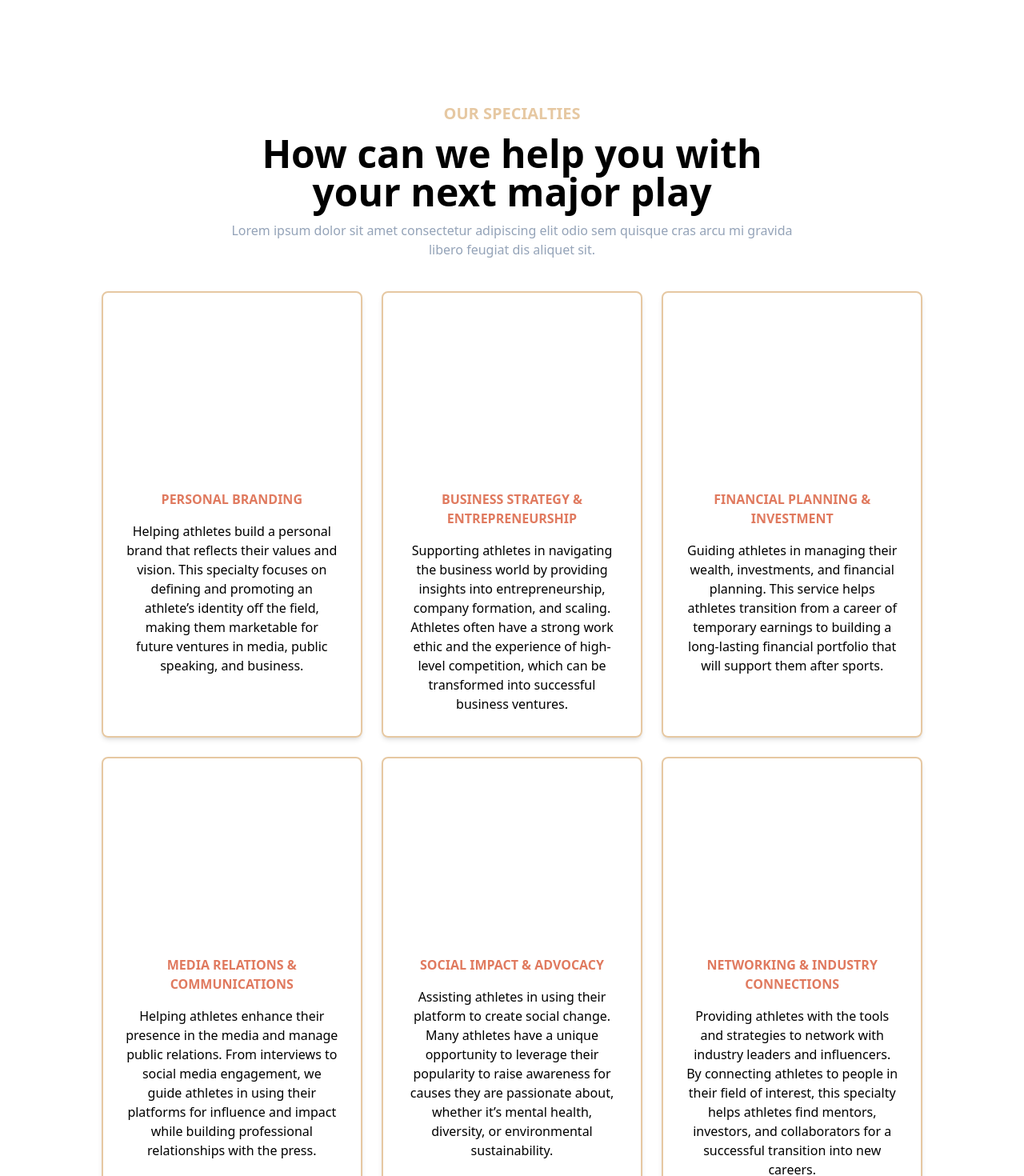
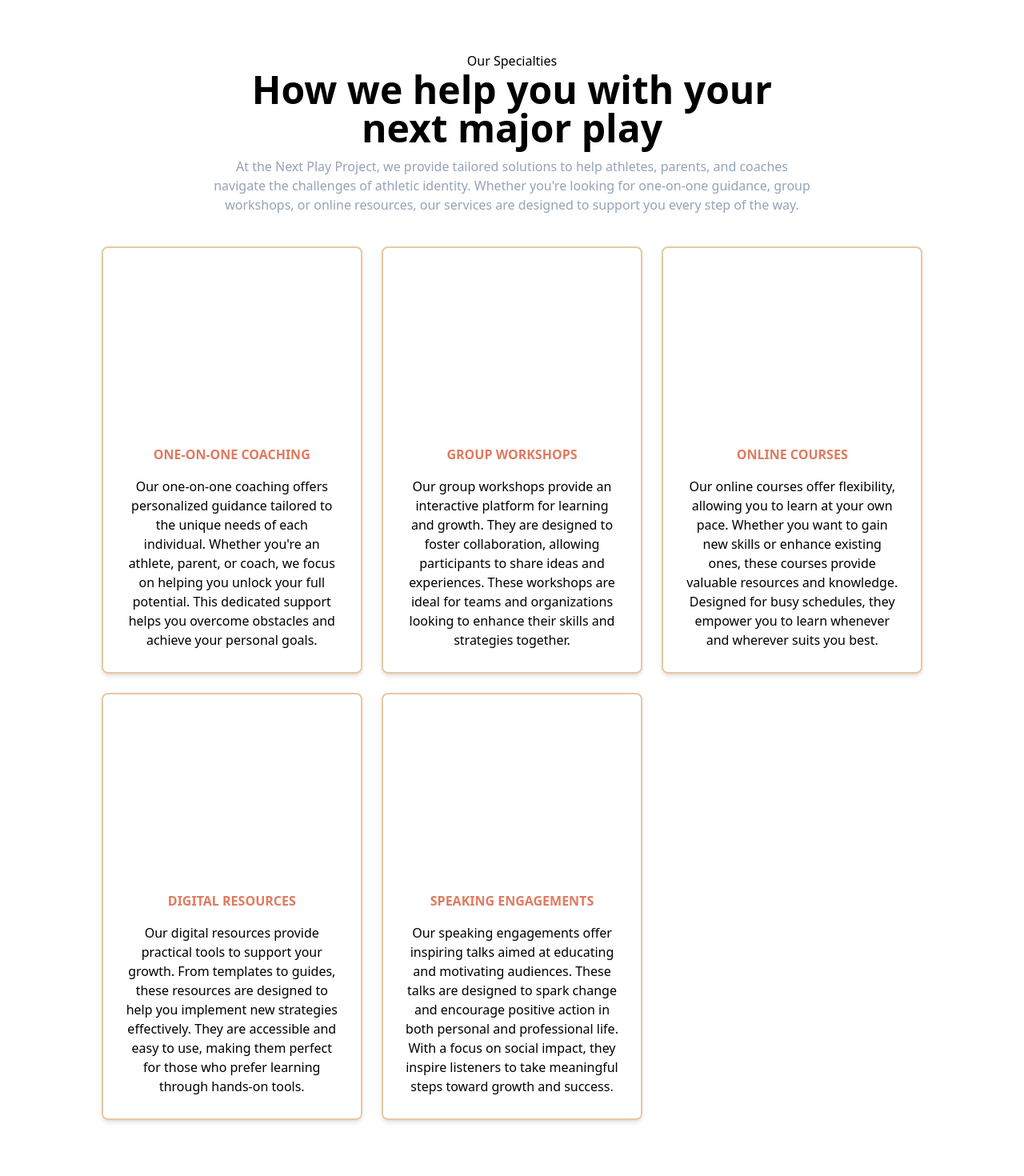
Before and after one commit to drethedevjs/next-play, a Vue app: page / in a window 1280 px wide. Shown: the part 920-2390 px from the top of the page at 80% size. Built offline with nearby package versions, Linux system fonts and the light colour scheme; some icons are missing.

Commit message:
Updated the specialties data with client's content.

```diff
--- a/src/components/Specialties.vue
+++ b/src/components/Specialties.vue
@@ -8,29 +8,25 @@ import { ref } from 'vue';
 import specialties from '../data/specialties';
 
 const specs = ref<ISpecialty[]>(specialties);
-export default {
 
-}
 </script>
 
 <template>
   <div class="spec-container">
     <div class="heading-intro">
-      <h1>Our Specialties</h1>
-      <h2>How can we help you with your next major play</h2>
-      <p>Lorem ipsum dolor sit amet consectetur adipiscing elit odio sem quisque cras arcu mi gravida libero feugiat dis aliquet sit.</p>
+      <h1 class="pane-header">Our Specialties</h1>
+      <h2>How we help you with your next major play</h2>
+      <p>At the Next Play Project, we provide tailored solutions to help athletes, parents, and coaches navigate the challenges of athletic identity.
+        Whether you're looking for one-on-one guidance, group workshops, or online resources, our services are designed to support you every step of the way.
+      </p>
     </div>
-    <div class="grid sm:grid-cols-2 lg:grid-cols-3 grid-cols-1 gap-6 mt-10 w-full xl:w-11/12 xl:mx-auto">
+    <div id="objective-card-container">
       <ObjectiveCard v-for="spec in specs" :specialty="spec" key="spec.id" />
     </div>
   </div>
 </template>
 
 <style scoped>
-  h1 {
-    @apply uppercase font-semibold mb-3 text-primary text-xl;
-  }
-
   h2 {
     @apply text-4xl sm:text-5xl mb-3 font-bold;
   }
@@ -39,8 +35,12 @@ export default {
     @apply text-slate-400;
   }
 
+  #objective-card-container {
+    @apply grid sm:grid-cols-2 lg:grid-cols-3 grid-cols-1 gap-6 mt-10 w-full xl:w-11/12 xl:mx-auto;
+  }
+
   .spec-container {
-    @apply lg:py-52 py-24 sm:px-20 px-8;
+    @apply lg:py-36 py-24 sm:px-20 px-8;
   }
 
   .heading-intro {
--- a/src/data/specialties.ts
+++ b/src/data/specialties.ts
@@ -1,49 +1,42 @@
 import ISpecialty from "../interfaces/ISpecialty";
 // Importing HugeIcon components (replace with actual icon library imports if necessary)
-import { Agreement02Icon, Briefcase01Icon, Megaphone01Icon, PresentationLineChart02Icon, UserCircleIcon, UserGroupIcon } from 'hugeicons-vue';
+import { FileAttachmentIcon, LaptopIcon, Mic01Icon, UserCircleIcon, UserGroupIcon } from 'hugeicons-vue';
 
 const specialties: ISpecialty[] = [
   {
     id: 1,
     iconUrl: "/icons/personal-branding.svg",
-    name: "Personal Branding",
-    description: "Helping athletes build a personal brand that reflects their values and vision. This specialty focuses on defining and promoting an athlete’s identity off the field, making them marketable for future ventures in media, public speaking, and business.",
-    hugeIcon: UserCircleIcon // HugeIcon component for personal branding
+    name: "One-on-One Coaching",
+    description: "Our one-on-one coaching offers personalized guidance tailored to the unique needs of each individual. Whether you're an athlete, parent, or coach, we focus on helping you unlock your full potential. This dedicated support helps you overcome obstacles and achieve your personal goals.",
+    hugeIcon: UserCircleIcon // Huge Icon for personal branding
   },
   {
     id: 2,
     iconUrl: "/icons/business-strategy.svg",
-    name: "Business Strategy & Entrepreneurship",
-    description: "Supporting athletes in navigating the business world by providing insights into entrepreneurship, company formation, and scaling. Athletes often have a strong work ethic and the experience of high-level competition, which can be transformed into successful business ventures.",
-    hugeIcon: Briefcase01Icon // HugeIcon component for business strategy
+    name: "Group Workshops",
+    description: "Our group workshops provide an interactive platform for learning and growth. They are designed to foster collaboration, allowing participants to share ideas and experiences. These workshops are ideal for teams and organizations looking to enhance their skills and strategies together.",
+    hugeIcon: UserGroupIcon // Huge Icon for group collaboration
   },
   {
     id: 3,
     iconUrl: "/icons/financial-planning.svg",
-    name: "Financial Planning & Investment",
-    description: "Guiding athletes in managing their wealth, investments, and financial planning. This service helps athletes transition from a career of temporary earnings to building a long-lasting financial portfolio that will support them after sports.",
-    hugeIcon: PresentationLineChart02Icon // HugeIcon component for financial planning
+    name: "Online Courses",
+    description: "Our online courses offer flexibility, allowing you to learn at your own pace. Whether you want to gain new skills or enhance existing ones, these courses provide valuable resources and knowledge. Designed for busy schedules, they empower you to learn whenever and wherever suits you best.",
+    hugeIcon: LaptopIcon // Huge Icon for learning and online courses
   },
   {
     id: 4,
     iconUrl: "/icons/media-and-communications.svg",
-    name: "Media Relations & Communications",
-    description: "Helping athletes enhance their presence in the media and manage public relations. From interviews to social media engagement, we guide athletes in using their platforms for influence and impact while building professional relationships with the press.",
-    hugeIcon: Megaphone01Icon // HugeIcon component for media relations
+    name: "Digital Resources",
+    description: "Our digital resources provide practical tools to support your growth. From templates to guides, these resources are designed to help you implement new strategies effectively. They are accessible and easy to use, making them perfect for those who prefer learning through hands-on tools.",
+    hugeIcon: FileAttachmentIcon // Huge Icon for digital tools/resources
   },
   {
     id: 5,
     iconUrl: "/icons/social-impact.svg",
-    name: "Social Impact & Advocacy",
-    description: "Assisting athletes in using their platform to create social change. Many athletes have a unique opportunity to leverage their popularity to raise awareness for causes they are passionate about, whether it’s mental health, diversity, or environmental sustainability.",
-    hugeIcon: Agreement02Icon // HugeIcon component for social impact
-  },
-  {
-    id: 6,
-    iconUrl: "/icons/networking.svg",
-    name: "Networking & Industry Connections",
-    description: "Providing athletes with the tools and strategies to network with industry leaders and influencers. By connecting athletes to people in their field of interest, this specialty helps athletes find mentors, investors, and collaborators for a successful transition into new careers.",
-    hugeIcon: UserGroupIcon // HugeIcon component for networking and connections
+    name: "Speaking Engagements",
+    description: "Our speaking engagements offer inspiring talks aimed at educating and motivating audiences. These talks are designed to spark change and encourage positive action in both personal and professional life. With a focus on social impact, they inspire listeners to take meaningful steps toward growth and success.",
+    hugeIcon: Mic01Icon // Huge Icon for speaking engagements
   }
 ];
 
```
